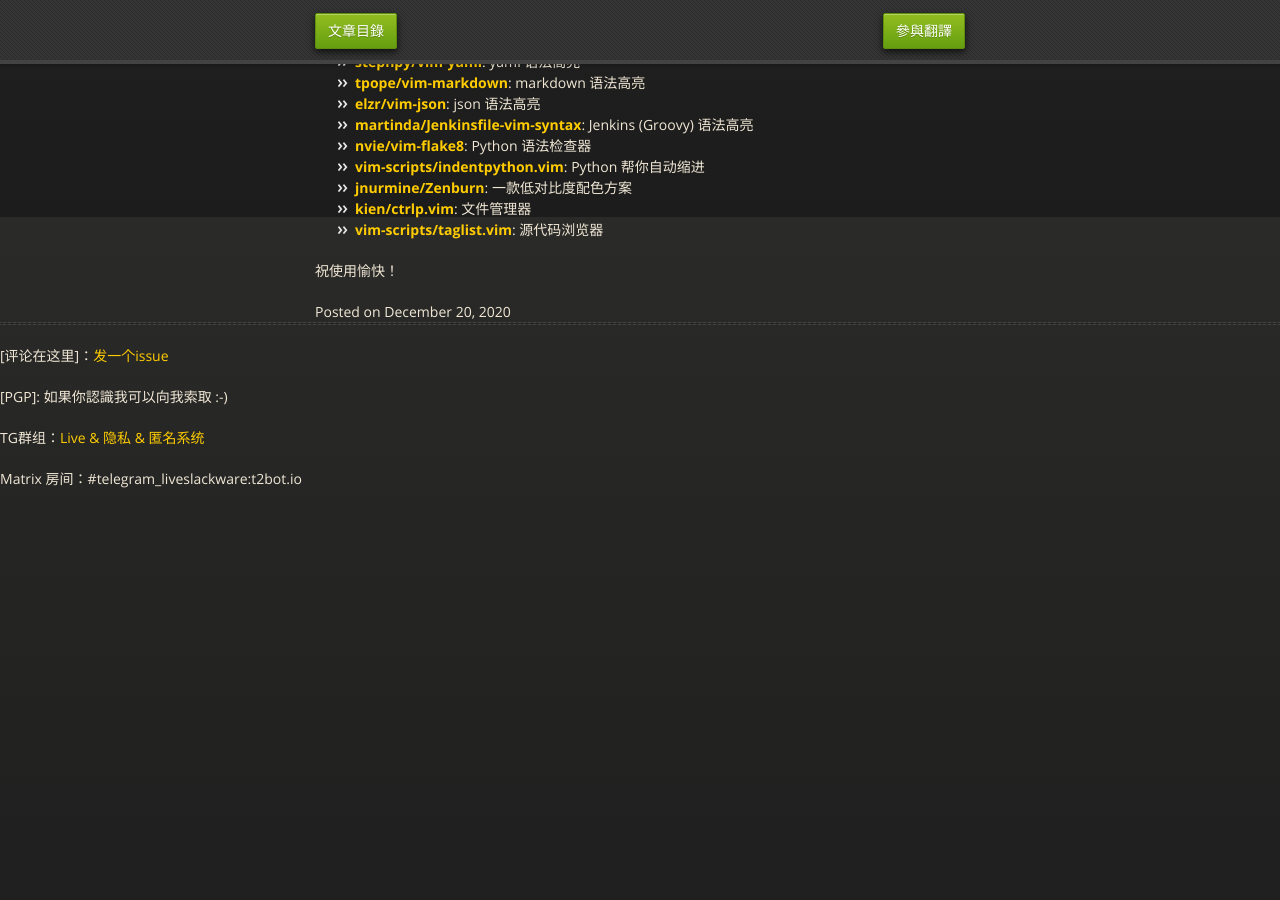
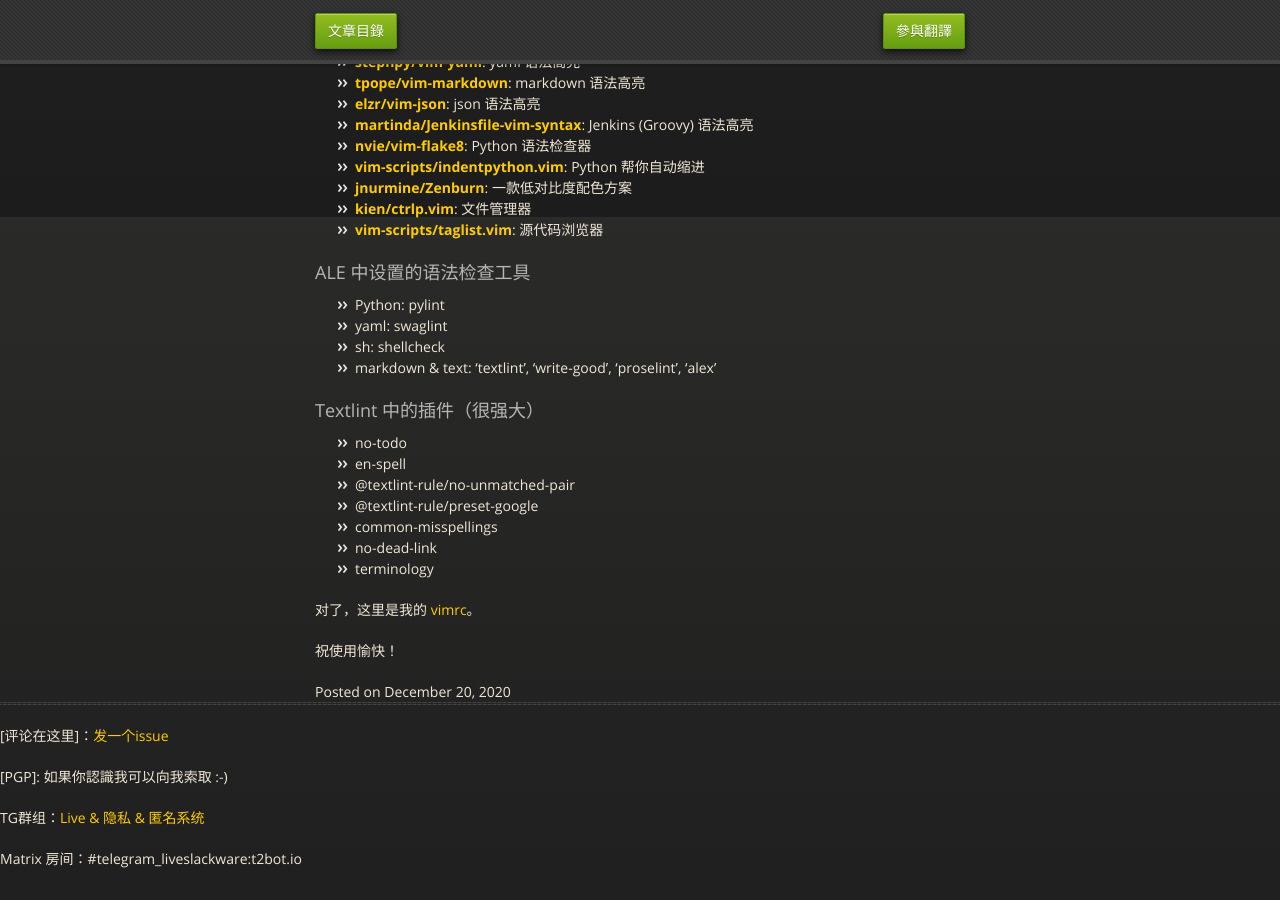
Before and after one commit to mdrights/os-observe, a Jekyll site: the page built from _posts/2020-12-20-my-vim-plugins.md, in a window 1280 px wide and 900 px high, scrolled down 683 px. Built offline with Jekyll 4.4.1, drawn with Linux system fonts in a browser that asks for light colours; before the commit the page ends 1212 px from its top, so only the background shows below that.

Commit message:
refine: 2020-12-20-my-vim-plugins.md

```diff
--- a/_posts/2020-12-20-my-vim-plugins.md
+++ b/_posts/2020-12-20-my-vim-plugins.md
@@ -49,5 +49,24 @@ date: 2020-12-20
 - **[kien/ctrlp.vim](https://github.com/kien/ctrlp.vim)**:  文件管理器
 - **[vim-scripts/taglist.vim](https://github.com/vim-scripts/taglist.vim)**: 源代码浏览器
 
+### ALE 中设置的语法检查工具
+
+- Python: pylint
+- yaml:	  swaglint
+- sh:	  shellcheck
+- markdown & text: 'textlint', 'write-good', 'proselint', 'alex'
+
+### Textlint 中的插件（很强大）
+
+- no-todo
+- en-spell
+- @textlint-rule/no-unmatched-pair
+- @textlint-rule/preset-google
+- common-misspellings
+- no-dead-link
+- terminology
+
+
+对了，这里是我的 [vimrc](https://github.com/mdrights/Myscripts/blob/master/dotfiles/vimrc-w-plugin)。
 
 祝使用愉快！
```
